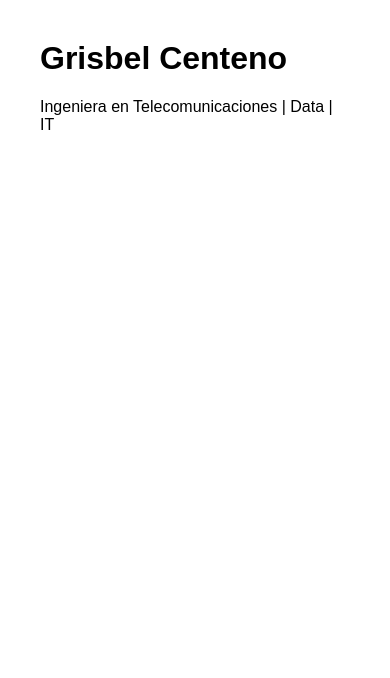
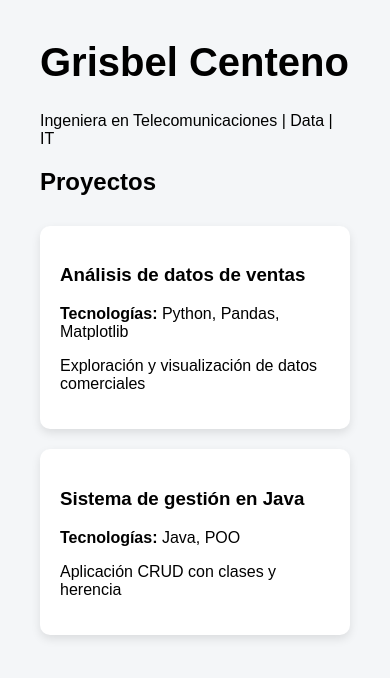
Before and after one commit to Grisbeldcr/portafolio, a Flask app: page / in a window 390 px wide. Shown: the top 678 px of the page. Run offline with Flask 3, Linux system fonts and the light colour scheme.

Commit message:
Add styled project cards ans responsive layout

```diff
--- a/app.py
+++ b/app.py
@@ -4,7 +4,19 @@ app = Flask(__name__)
 
 @app.route("/")
 def home():
-    return render_template("index.html")
+    projects = [
+        {
+            "title": "Análisis de datos de ventas",
+            "tech": "Python, Pandas, Matplotlib",
+            "description": "Exploración y visualización de datos comerciales"
+        },
+        {
+            "title": "Sistema de gestión en Java",
+            "tech": "Java, POO",
+            "description": "Aplicación CRUD con clases y herencia"
+        }
+    ]
+    return render_template("index.html", projects=projects)
 
 if __name__ == "__main__":
     app.run(debug=True)
--- a/static/style.css
+++ b/static/style.css
@@ -1,4 +1,23 @@
 body {
-    font-family: Arial;
+    font-family: Arial, sans-serif;
     margin: 40px;
+    background-color: #f4f6f8;
 }
+
+h1 {
+    font-size: 2.5em;
+}
+
+.projects {
+    display: grid;
+    grid-template-columns: repeat(auto-fit, minmax(300px, 1fr));
+    gap: 20px;
+    margin-top: 30px;
+}
+
+.card {
+    background: white;
+    padding: 20px;
+    border-radius: 10px;
+    box-shadow: 0 4px 10px rgba(0,0,0,0.1);
+}
--- a/templates/index.html
+++ b/templates/index.html
@@ -9,4 +9,15 @@
     <h1>Grisbel Centeno</h1>
     <p>Ingeniera en Telecomunicaciones | Data | IT</p>
 </body>
+<h2>Proyectos</h2>
+
+<div class="projects">
+{% for project in projects %}
+  <div class="card">
+    <h3>{{ project.title }}</h3>
+    <p><b>Tecnologías:</b> {{ project.tech }}</p>
+    <p>{{ project.description }}</p>
+  </div>
+{% endfor %}
+</div>
 </html>
```
